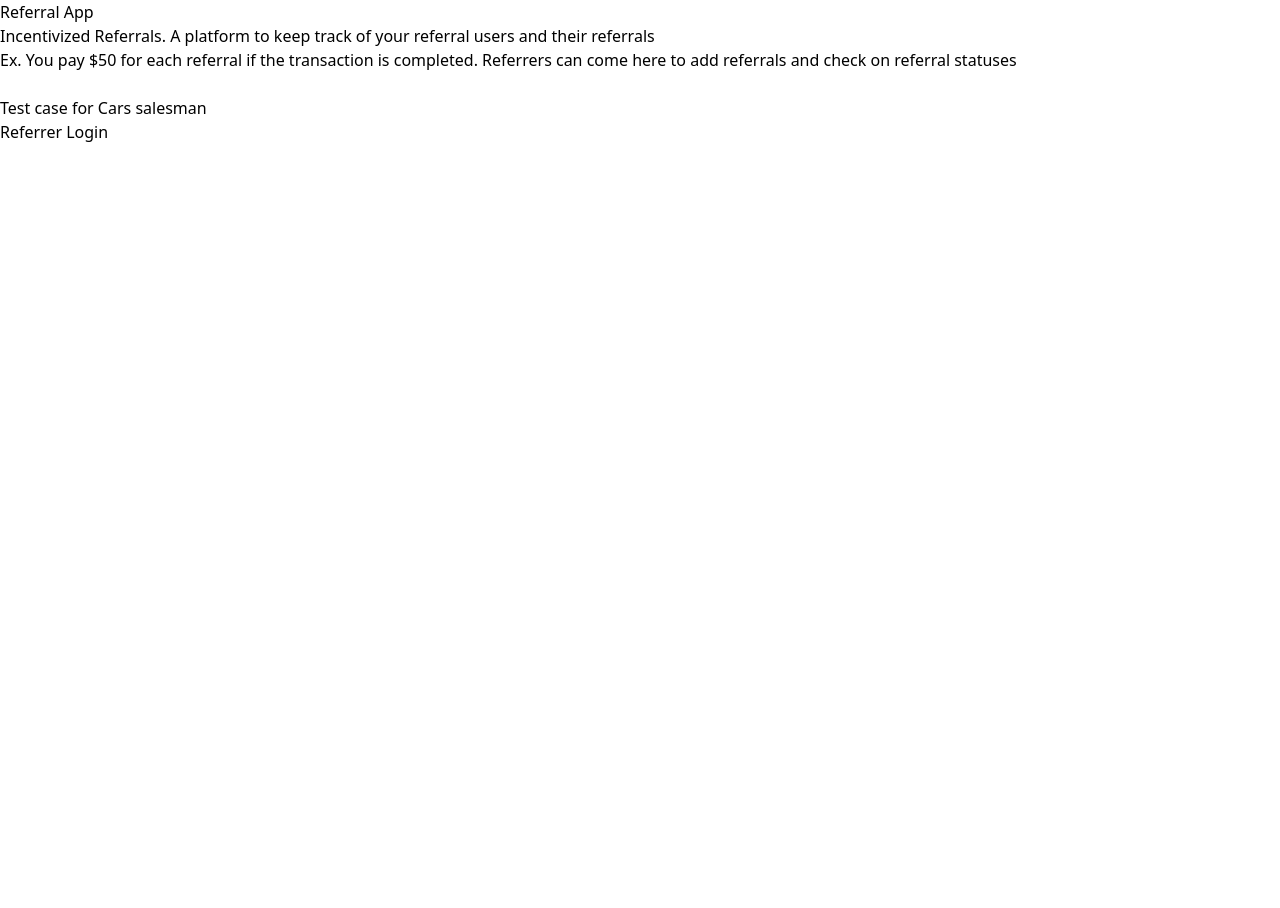
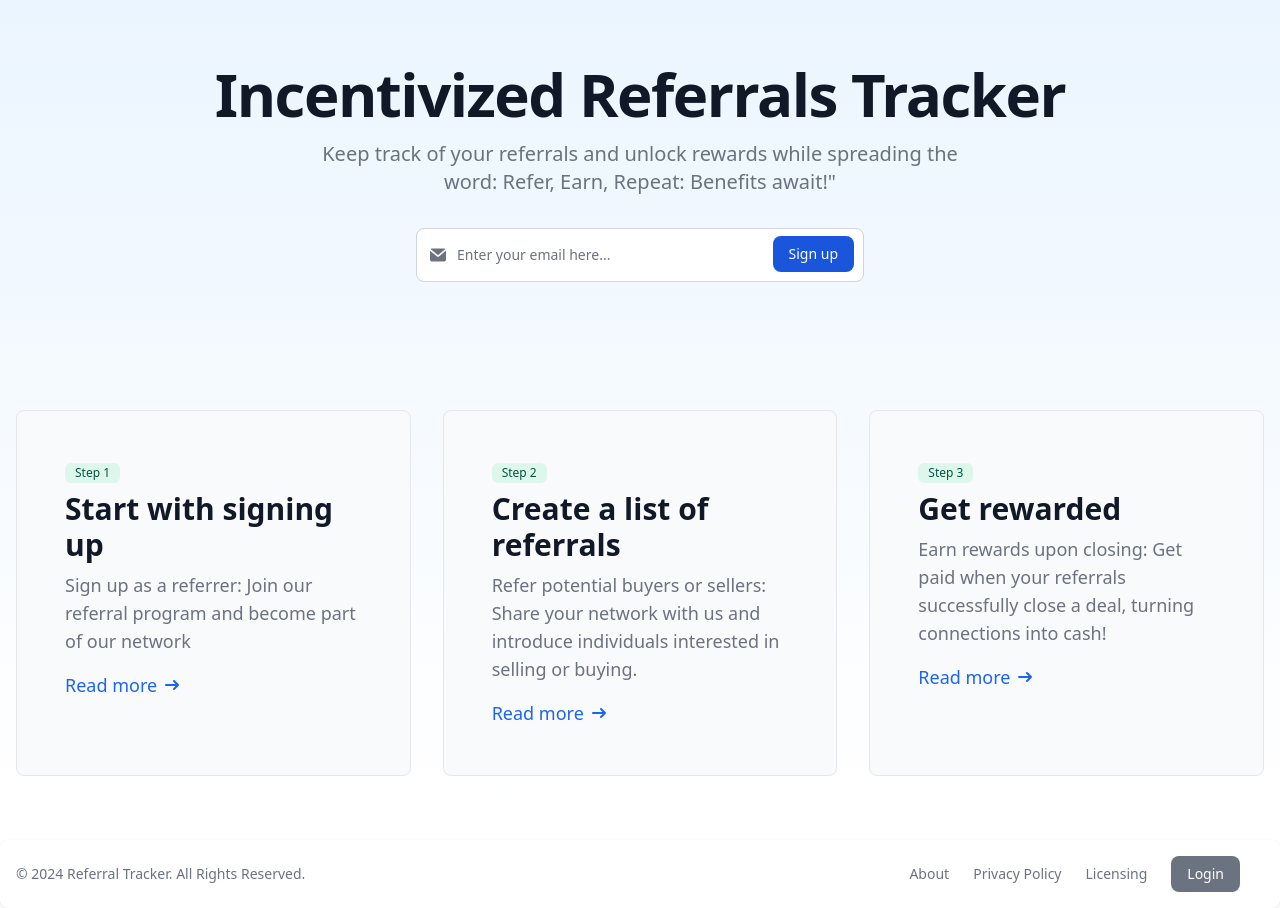
Before and after one commit to jlimgh/referral-app-react, a React (Vite) app: page / in a window 1280 px wide. Before the commit the page ends 800 px from the top, so only its background shows below. Built offline with nearby package versions, Linux system fonts and the light colour scheme; no server answers.

Commit message:
[public page] added new content for public facing page for referrals utilizing tailwind. starter content as the email signup and footer links do not work yet, only login button

```diff
--- a/src/components/Public.tsx
+++ b/src/components/Public.tsx
@@ -2,18 +2,101 @@ import { Link } from "react-router-dom";
 
 const Public = () => {
     const content = (
-        <section className="public">
-            <header>
-                <h1>Referral App</h1>
-            </header>
-            <main className="public__main">
-                <p>Incentivized Referrals. A platform to keep track of your referral users and their referrals </p>
-                <p>Ex. You pay $50 for each referral if the transaction is completed.  Referrers can come here to add referrals and check on referral statuses </p>
-                <br />
-                <p>Test case for Cars salesman</p>
-            </main>
-            <footer>
-                <Link to="/login">Referrer Login</Link>
+        // <section className="public">
+        //     <header>
+        //         <h1>Referral App</h1>
+        //     </header>
+        //     <main className="public__main">
+        //         <p>Incentivized Referrals. A platform to keep track of your referral users and their referrals </p>
+        //         <p>Ex. You pay $50 for each referral if the transaction is completed.  Referrers can come here to add referrals and check on referral statuses </p>
+        //         <br />
+        //         <p>Test case for Cars salesman</p>
+        //     </main>
+        //     <footer>
+        //         <Link to="/login">Referrer Login</Link>
+        //     </footer>
+        // </section>
+
+        <section className="bg-white dark:bg-gray-900">
+            <div className="py-8 px-4 mx-auto max-w-screen-xl text-center lg:py-16 z-10 relative">
+                <h1 className="mb-4 text-4xl font-extrabold tracking-tight leading-none text-gray-900 md:text-5xl lg:text-6xl dark:text-white">Incentivized Referrals Tracker</h1>
+                <p className="mb-8 text-lg font-normal text-gray-500 lg:text-xl sm:px-16 lg:px-72 dark:text-gray-200">Keep track of your referrals and unlock rewards while spreading the word: Refer, Earn, Repeat: Benefits await!"</p>
+                <form className="w-full max-w-md mx-auto">
+                    <label htmlFor="default-email" className="mb-2 text-sm font-medium text-gray-900 sr-only dark:text-white">Email sign-up</label>
+                    <div className="relative">
+                        <div className="absolute inset-y-0 rtl:inset-x-0 start-0 flex items-center ps-3.5 pointer-events-none">
+                            <svg className="w-4 h-4 text-gray-500 dark:text-gray-400" aria-hidden="true" xmlns="http://www.w3.org/2000/svg" fill="currentColor" viewBox="0 0 20 16">
+                                <path d="m10.036 8.278 9.258-7.79A1.979 1.979 0 0 0 18 0H2A1.987 1.987 0 0 0 .641.541l9.395 7.737Z"/>
+                                <path d="M11.241 9.817c-.36.275-.801.425-1.255.427-.428 0-.845-.138-1.187-.395L0 2.6V14a2 2 0 0 0 2 2h16a2 2 0 0 0 2-2V2.5l-8.759 7.317Z"/>
+                            </svg>
+                        </div>
+                        <input type="email" id="default-email" className="block w-full p-4 ps-10 text-sm text-gray-900 border border-gray-300 rounded-lg bg-white focus:ring-blue-500 focus:border-blue-500 dark:bg-gray-800 dark:border-gray-700 dark:placeholder-gray-400 dark:text-white dark:focus:ring-blue-500 dark:focus:border-blue-500" placeholder="Enter your email here..." required />
+                        <button type="submit" className="text-white absolute end-2.5 bottom-2.5 bg-blue-700 hover:bg-blue-800 focus:ring-4 focus:outline-none focus:ring-blue-300 font-medium rounded-lg text-sm px-4 py-2 dark:bg-blue-600 dark:hover:bg-blue-700 dark:focus:ring-blue-800">Sign up</button>
+                    </div>
+                </form>
+            </div>
+            <div className="bg-gradient-to-b from-blue-50 to-transparent dark:from-blue-900 w-full h-full absolute top-0 left-0 z-0"></div>
+            <div className="py-8 px-4 mx-auto max-w-screen-xl lg:py-16 z-10 relative">
+                <div className="grid md:grid-cols-3 gap-8">
+                    <div className="bg-gray-50 dark:bg-gray-800 border border-gray-200 dark:border-gray-700 rounded-lg p-8 md:p-12">
+                        <span className="bg-green-100 text-green-800 text-xs font-medium inline-flex items-center px-2.5 py-0.5 rounded-md dark:bg-gray-700 dark:text-green-400 mb-2">
+                            Step 1
+                        </span>
+                        <h2 className="text-gray-900 dark:text-white text-3xl font-extrabold mb-2">Start with signing up</h2>
+                        <p className="text-lg font-normal text-gray-500 dark:text-gray-400 mb-4">Sign up as a referrer: Join our referral program and become part of our network</p>
+                        <a href="#" className="text-blue-600 dark:text-blue-500 hover:underline font-medium text-lg inline-flex items-center">Read more
+                            <svg className="w-3.5 h-3.5 ms-2 rtl:rotate-180" aria-hidden="true" xmlns="http://www.w3.org/2000/svg" fill="none" viewBox="0 0 14 10">
+                            <path stroke="currentColor" stroke-linecap="round" stroke-linejoin="round" stroke-width="2" d="M1 5h12m0 0L9 1m4 4L9 9"/>
+                        </svg>
+                        </a>
+                    </div>
+                    <div className="bg-gray-50 dark:bg-gray-800 border border-gray-200 dark:border-gray-700 rounded-lg p-8 md:p-12">
+                        <span className="bg-green-100 text-green-800 text-xs font-medium inline-flex items-center px-2.5 py-0.5 rounded-md dark:bg-gray-700 dark:text-green-400 mb-2">
+                            Step 2
+                        </span>
+                        <h2 className="text-gray-900 dark:text-white text-3xl font-extrabold mb-2">Create a list of referrals</h2>
+                        <p className="text-lg font-normal text-gray-500 dark:text-gray-400 mb-4">Refer potential buyers or sellers: Share your network with us and introduce individuals interested in selling or buying.</p>
+                        <a href="#" className="text-blue-600 dark:text-blue-500 hover:underline font-medium text-lg inline-flex items-center">Read more
+                            <svg className="w-3.5 h-3.5 ms-2 rtl:rotate-180" aria-hidden="true" xmlns="http://www.w3.org/2000/svg" fill="none" viewBox="0 0 14 10">
+                                <path stroke="currentColor" stroke-linecap="round" stroke-linejoin="round" stroke-width="2" d="M1 5h12m0 0L9 1m4 4L9 9"/>
+                            </svg>
+                        </a>
+                    </div>
+                    <div className="bg-gray-50 dark:bg-gray-800 border border-gray-200 dark:border-gray-700 rounded-lg p-8 md:p-12">
+                        <span className="bg-green-100 text-green-800 text-xs font-medium inline-flex items-center px-2.5 py-0.5 rounded-md dark:bg-gray-700 dark:text-green-400 mb-2">
+                            Step 3
+                        </span>
+                        <h2 className="text-gray-900 dark:text-white text-3xl font-extrabold mb-2">Get rewarded</h2>
+                        <p className="text-lg font-normal text-gray-500 dark:text-gray-400 mb-4">Earn rewards upon closing: Get paid when your referrals successfully close a deal, turning connections into cash!</p>
+                        <a href="#" className="text-blue-600 dark:text-blue-500 hover:underline font-medium text-lg inline-flex items-center">Read more
+                            <svg className="w-3.5 h-3.5 ms-2 rtl:rotate-180" aria-hidden="true" xmlns="http://www.w3.org/2000/svg" fill="none" viewBox="0 0 14 10">
+                                <path stroke="currentColor" stroke-linecap="round" stroke-linejoin="round" stroke-width="2" d="M1 5h12m0 0L9 1m4 4L9 9"/>
+                            </svg>
+                        </a>
+                    </div>
+                </div>
+            </div>
+            <footer className="bg-white rounded-lg shadow dark:bg-gray-800">
+                <div className="w-full mx-auto max-w-screen-xl p-4 md:flex md:items-center md:justify-between text-center">
+                    <span className="text-sm text-gray-500 sm:text-center dark:text-gray-400">© 2024 Referral Tracker. All Rights Reserved.
+                    </span>
+                    <ul className="flex flex-wrap items-center justify-center mt-3 text-sm font-medium text-gray-500 dark:text-gray-400 sm:mt-0">
+                        <li>
+                            <a href="#" className="hover:underline me-4 md:me-6">About</a>
+                        </li>
+                        <li>
+                            <a href="#" className="hover:underline me-4 md:me-6">Privacy Policy</a>
+                        </li>
+                        <li>
+                            <a href="#" className="hover:underline me-4 md:me-6">Licensing</a>
+                        </li>
+                        <li>
+                            <Link to="/login">
+                                <button type="submit" className="me-4 md:me-6 text-white bg-gray-500 hover:bg-gray-600 focus:ring-4 focus:outline-none focus:ring-gray-100 font-medium rounded-lg text-sm px-4 py-2 dark:bg-gray-400 dark:hover:bg-gray-500 dark:focus:ring-gray-600">Login</button>
+                            </Link>
+                        </li>
+                    </ul>
+                </div>
             </footer>
         </section>
 
```
